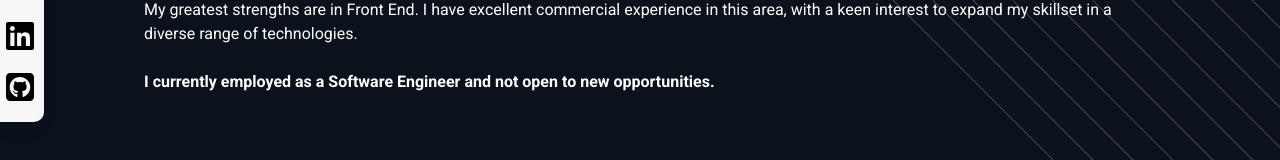
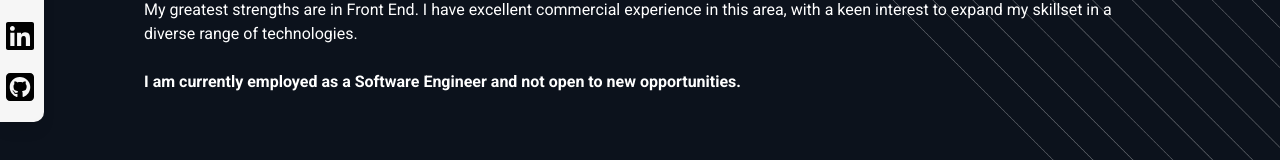
Before and after one commit to adamrichardturner/portfolio-2023, a Next.js app: page / in a window 1280 px wide. Shown: the part 358-518 px from the top of the page. Built offline with nearby package versions, Linux system fonts and the light colour scheme; no server answers.

Commit message:
Updated copy

```diff
--- a/components/Hero/Hero.tsx
+++ b/components/Hero/Hero.tsx
@@ -31,7 +31,7 @@
           </p>
           <br />
           <h3 className="font-bold">
-            I currently employed as a Software Engineer and not open to new
+            I am currently employed as a Software Engineer and not open to new
             opportunities.
           </h3>
         </div>
```
